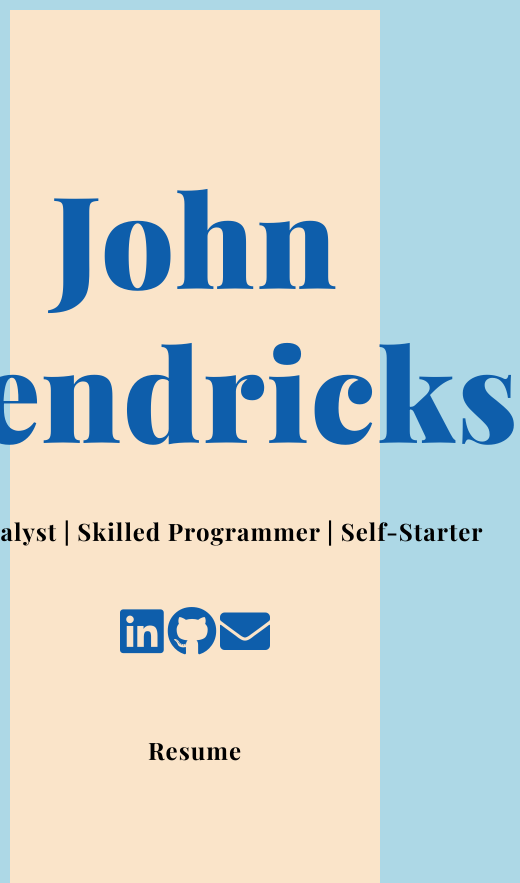
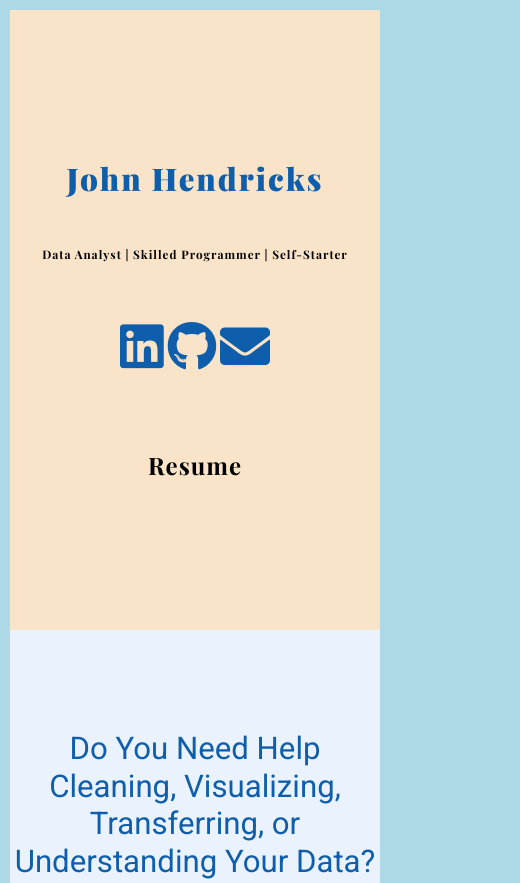
Before and after one commit to j-hendricks/Personal-Portfolio, a plain HTML site: page index.html in a window 390 px wide. Shown: the top 883 px of the page, 520 px wide, since content can reach past the window. Drawn offline with nearby package versions, Linux system fonts and the light colour scheme.

Commit message:
made text mobile responsive

```diff
--- a/index.html
+++ b/index.html
@@ -17,6 +17,7 @@
     <link rel="stylesheet" href="https://use.fontawesome.com/releases/v5.8.1/css/all.css"
         integrity="sha384-50oBUHEmvpQ+1lW4y57PTFmhCaXp0ML5d60M1M7uH2+nqUivzIebhndOJK28anvf" crossorigin="anonymous" />
 
+
     <!-- Custom styles for this template -->
     <link href="assets/css/app.css" rel="stylesheet" />
     <title> John Hendricks | Portfolio </title>
@@ -32,12 +33,12 @@
         <!-- Utilizes flexbox styling -->
         <section class="fragment fragment-one">
             <div class="headers">
-                <h1> John Hendricks </h1>
-                <h3 style="color:black"> Data Analyst | Skilled Programmer | Self-Starter  </h3>
+                <h1 style="font-size:8vw;"> John Hendricks </h1>
+                <h3 style="color:black; font-size:3vw;"> Data Analyst | Skilled Programmer | Self-Starter  </h3>
 
                 <div class="container">
                     <div class="row">
-                        <div class="col-md-6 offset-md-3">
+                        <div class="col-xs-9 col-md-6 offset-md-3">
                             <!-- -->
                             <a href="https://www.linkedin.com/in/john-hendricks123" class="social-icon"><i class="fab fa-linkedin"></i></a>
                             <a href="https://github.com/j-hendricks" class="social-icon"><i class="fab fa-github"></i></a>
@@ -56,10 +57,10 @@
 
         </section>
         <section class="fragment fragment-two">
-            <h2> Do You Need Help Cleaning, Visualizing, <br/> Transferring, or Understanding Your Data? </h2>
+            <h2 style="font-size:8vw;"> Do You Need Help Cleaning, Visualizing, <br/> Transferring, or Understanding Your Data? </h2>
             <div class="container">
                 <div class="row">
-                    <div class="col-md-6 offset-md-3">
+                    <div class="col-xs-9 col-md-6 offset-md-3">
 
                         <!-- brief intoduction / brand statement  -->
                         <h5 style="color:#000000">
@@ -212,6 +213,7 @@
         integrity="sha384-JjSmVgyd0p3pXB1rRibZUAYoIIy6OrQ6VrjIEaFf/nJGzIxFDsf4x0xIM+B07jRM"
         crossorigin="anonymous"></script>
 
+
 </body>
 
 </html>
```
